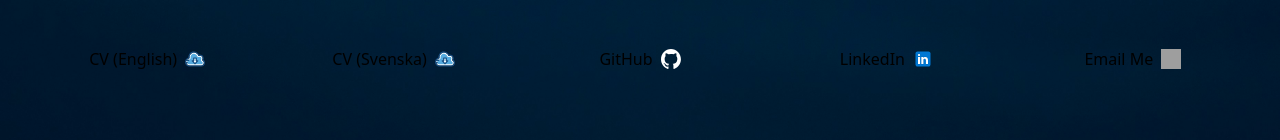
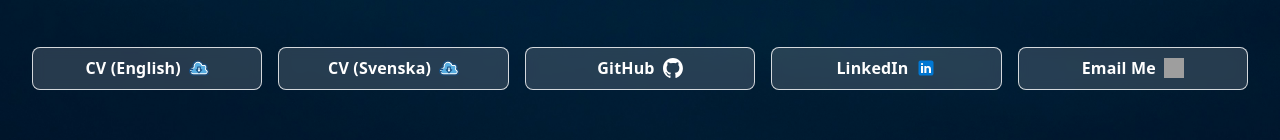
Before and after one commit to NikyAviator/nikolai-kocev-v2, a React (Vite) app in the folder frontend/: page / in a window 1280 px wide. Shown: the part 747-887 px from the top of the page. Built offline with nearby package versions, Linux system fonts and the light colour scheme; grey boxes are pictures that could not be loaded.

Commit message:
btn-contacts now have proper styling

```diff
--- a/frontend/src/styles.css
+++ b/frontend/src/styles.css
@@ -2,3 +2,42 @@
 
 /* Custom variant for toggling dark mode */
 @custom-variant dark (&:where(.dark, .dark *));
+
+/* ── Button: contact/social row ─────────────────────────────────────────── */
+@layer components {
+  .btn-contact {
+    /* Shape & spacing */
+    border-radius: 0.5rem;
+    padding: 0.55rem 1rem;
+    font-weight: 600;
+    font-size: 0.95rem;
+    letter-spacing: 0.01em;
+    transition:
+      background-color 0.15s ease,
+      color 0.15s ease,
+      border-color 0.15s ease;
+
+    /* Light mode: white fill, visible border, dark text */
+    background-color: rgba(255, 255, 255, 0.15);
+    border: 1.5px solid rgba(255, 255, 255, 0.8);
+    color: #ffffff;
+    backdrop-filter: blur(6px);
+  }
+
+  .btn-contact:hover {
+    background-color: rgba(255, 255, 255, 0.3);
+    border-color: #ffffff;
+  }
+
+  /* Dark mode: subtle dark fill, white border, white text */
+  :where(.dark, .dark *) .btn-contact {
+    background-color: rgba(255, 255, 255, 0.08);
+    border: 1.5px solid rgba(255, 255, 255, 0.35);
+    color: #f3f4f6;
+  }
+
+  :where(.dark, .dark *) .btn-contact:hover {
+    background-color: rgba(255, 255, 255, 0.15);
+    border-color: rgba(255, 255, 255, 0.7);
+  }
+}
```
